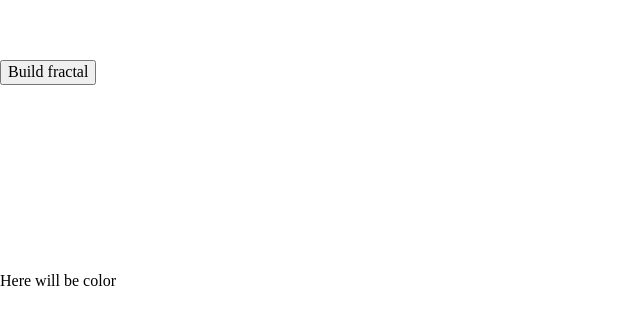
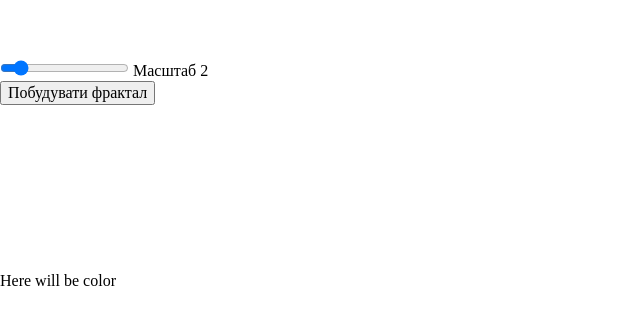
Before and after one commit to LTania/GraphikNULP, a plain HTML site: page index.html in a window 1280 px wide. Shown: the part 1521-1845 px from the top of the page, without its empty margins (0-640 px from the left). Drawn offline with Linux system fonts and the light colour scheme.

Commit message:
Add scale slider

```diff
--- a/index.html
+++ b/index.html
@@ -34,7 +34,10 @@
 	</div>
 	<div class="fractls height">
 		<canvas id="myCanvas" width="600" height="600" ></canvas><br>
-		<button onclick="fractal()">Build fractal</button>
+		<input type="range" id="scale" min="1" max="10" step="0.1" value="2" onchange="getSliderInfo()">
+		<label for="volume">Масштаб</label>
+		<output id="sliderValue">2</output><br>
+		<button onclick="fractal()">Побудувати фрактал</button><br>
 	</div>
 	<div class="colors height">
 		<p>Here will be color</p>
--- a/scripts/fractals.js
+++ b/scripts/fractals.js
@@ -10,9 +10,9 @@ function fractal(){
             var bodyRect = document.body.getBoundingClientRect(),
             elemRect = canvas.getBoundingClientRect(),
             offset   = elemRect.top - bodyRect.top;
-            xmin += event.pageX/scale - 200/scale;
-            ymin += (event.pageY - offset + 30)/scale - 200/scale;
-            scale*=2;
+            xmin += event.pageX/scale - 30/scale;
+            ymin += (event.pageY - offset )/scale - 50/scale;
+            scale*= document.getElementById("scale").value;
             mandel();
         }
 
@@ -45,16 +45,6 @@ function fractal(){
                     var belongsToSet =
 							checkIfBelongsToMandelbrotSet(x / scale + xmin,
 								y / scale + ymin);
-                    // zx = 0;
-                    // zy = 0;
-
-                    // do {
-                    //     xt = zx * zy;
-                    //     zx = zx * zx - zy * zy + cx;
-                    //     zy = 2 * xt + cy;
-                    //     i++;
-                    // }
-                    // while (i < 255 && (zx * zx + zy * zy) < 16);
 
                     if (belongsToSet == 0) {
                         context .fillStyle = '#000';
@@ -67,3 +57,8 @@ function fractal(){
             }
         }
 }
+
+function getSliderInfo(){
+    var sliderValue = document.getElementById("scale").value;
+    document.getElementById("sliderValue").innerHTML = sliderValue;
+};
```
